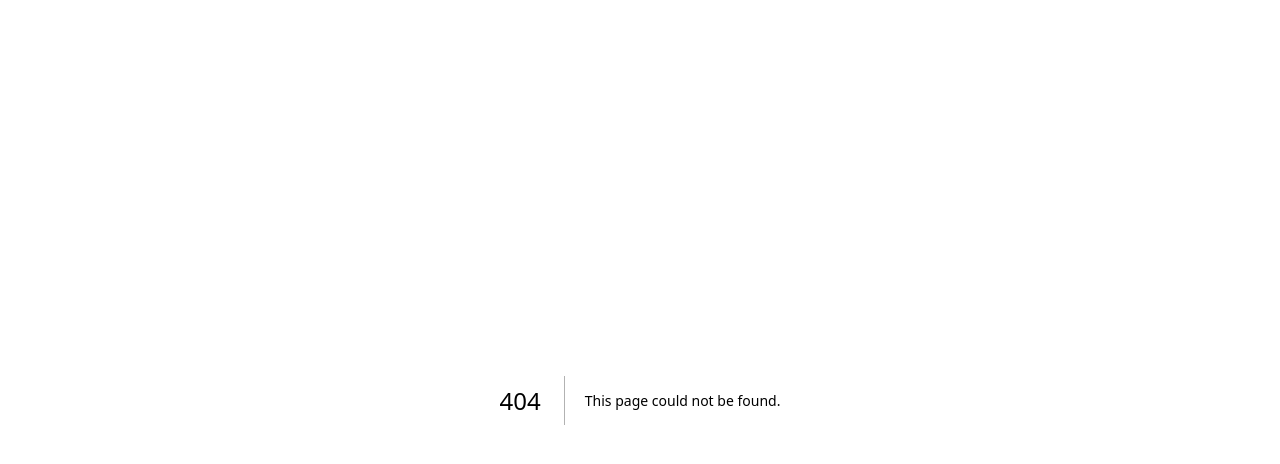
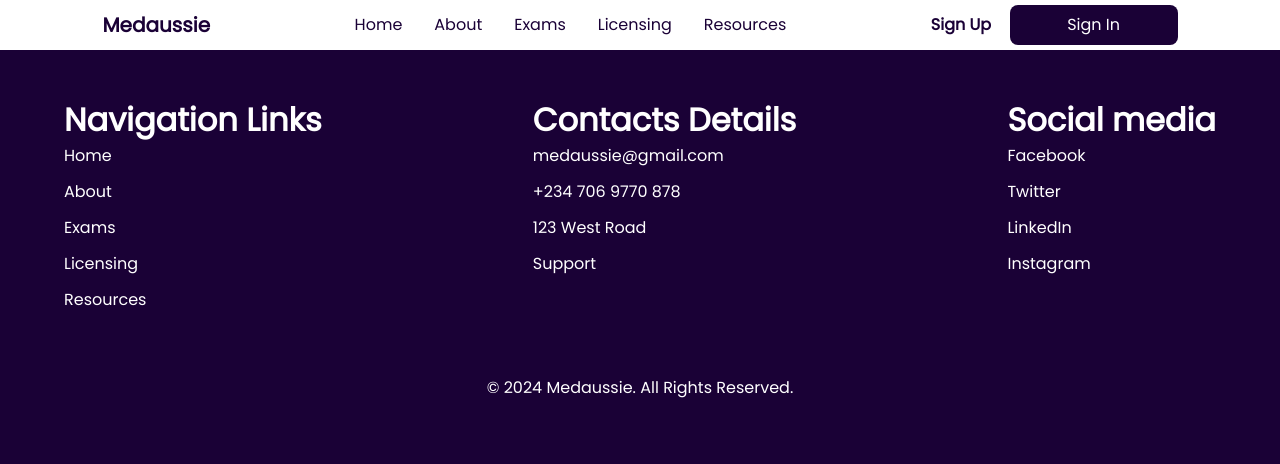
Before and after one commit to Eradz/Medaussie, a Next.js app: page /exam in a window 1280 px wide. Before the commit this address had no page. Shown: the top 464 px of the page. Built offline with nearby package versions, Linux system fonts and the light colour scheme.

Commit message:
adding exam page

```diff
--- a/src/app/(Homepage)/_components/Hero.tsx
+++ b/src/app/(Homepage)/_components/Hero.tsx
@@ -1,4 +1,5 @@
 import Image from 'next/image'
+import Link from 'next/link'
 
 const Hero = () => {
   return (
@@ -7,8 +8,8 @@ const Hero = () => {
             <h3 className='md:text-[40px] font-bold'>Medical and Allied Medical Exams for International Graduates in Australia</h3>
             <p className='font-thin'>Navigating the path to a medical career in Australia as an international graduate can be complex. This guide provides a comprehensive overview of the eligibility criteria, exam requirements, and conversion procedures for international medical licenses.</p>
         <div className='flex w-full gap-3 mb-[5%]'>
-            <button className='font-bold border text-primary border-primary bg-secondary px-5 py-[12px] rounded-sm hover:bg-primary hover:text-secondary hover:border-secondary'>Learn More</button>
-            <button className='font-bold border text-secondary bg-primary border-secondary px-5 py-[12px] rounded-sm  hover:bg-primaryActive hover:text-primary'>Get Started</button>
+            <Link href="/about"><button className='font-bold border text-primary border-primary bg-secondary px-5 py-[12px] rounded-sm hover:bg-primary hover:text-secondary hover:border-secondary'>Learn More</button></Link>
+            <Link href="/signup"><button className='font-bold border text-secondary bg-primary border-secondary px-5 py-[12px] rounded-sm  hover:bg-primaryActive hover:text-primary'>Get Started</button></Link>
         </div>
         </div>
         <Image width={896} height={1152} src="/doctors.jpeg" alt='Hero' className='md:w-[40%]  md:h-[95%] md:pr-[8%] md:pl-0'/>
--- a/src/app/(Homepage)/_components/Mobilenav.tsx
+++ b/src/app/(Homepage)/_components/Mobilenav.tsx
@@ -6,9 +6,9 @@ import Link from "next/link";
 const menuItems =  [
   {name: "Home", link:"/"},
   {name: "About", link:"/about"},
-  {name: "Exams", link:"/"},
-  {name: "Licensing", link:"/about"},
-  {name: "Resources", link:"/about"},
+  {name: "Exams", link:"/exam"},
+  {name: "Licensing", link:"/license"},
+  {name: "Resources", link:"/resources"},
 
 ]
 function Mobilenav() {
--- a/src/app/(Homepage)/_components/Navbar.tsx
+++ b/src/app/(Homepage)/_components/Navbar.tsx
@@ -7,7 +7,7 @@ const navLinks = [
     {name: "About", link:"/about"},
     {name: "Exams", link:"/exam"},
     {name: "Licensing", link:"/license"},
-    {name: "Resources", link:"/resource"},
+    {name: "Resources", link:"/resources"},
 ]
 function Navbar() {
   return (
--- a/src/app/about/page.tsx
+++ b/src/app/about/page.tsx
@@ -5,8 +5,8 @@ export default function Page () {
 
   const customers = [
     {image:"/head2.jpeg", name: "David", comment: "Medaussie Australia has been a game-changer for me. I'm grateful for the support community."},
-    {image:"/head3.jpeg", name: "Sarah", comment: "As an international medical graduate from Nigeria, I faced numerous hurdles in understanding the Australian medical system."},
-    {image:"/head1.jpeg", name: "John", comment: "The comprehensive platform offered by Medaussie Australia is exactly what I needed for my journey."},
+    {image:"/head3.jpeg", name: "John", comment: "As an international medical graduate from Nigeria, I faced numerous hurdles in understanding the Australian medical system."},
+    {image:"/head1.jpeg", name: "Sarah", comment: "The comprehensive platform offered by Medaussie Australia is exactly what I needed for my journey."},
   ]
 
   return (
--- /dev/null
+++ b/src/app/exam/layout.tsx
@@ -0,0 +1,20 @@
+import React from 'react'
+import Page from './page'
+import Footer from '../(Homepage)/_components/Footer'
+import Navbar from '../(Homepage)/_components/Navbar'
+import Mobilenav from '../(Homepage)/_components/Mobilenav'
+
+const layout = () => {
+  return (
+    <div className='relative'>
+        <div className='w-full fixed top-0 left-0 z-40'>
+        <Mobilenav/>
+        <Navbar/>
+        </div>
+        <Page/>
+        <Footer/>
+    </div>
+  )
+}
+
+export default layout
--- /dev/null
+++ b/src/app/exam/page.tsx
@@ -0,0 +1,9 @@
+import React from 'react'
+
+const page = () => {
+  return (
+    <div>page</div>
+  )
+}
+
+export default page
```
